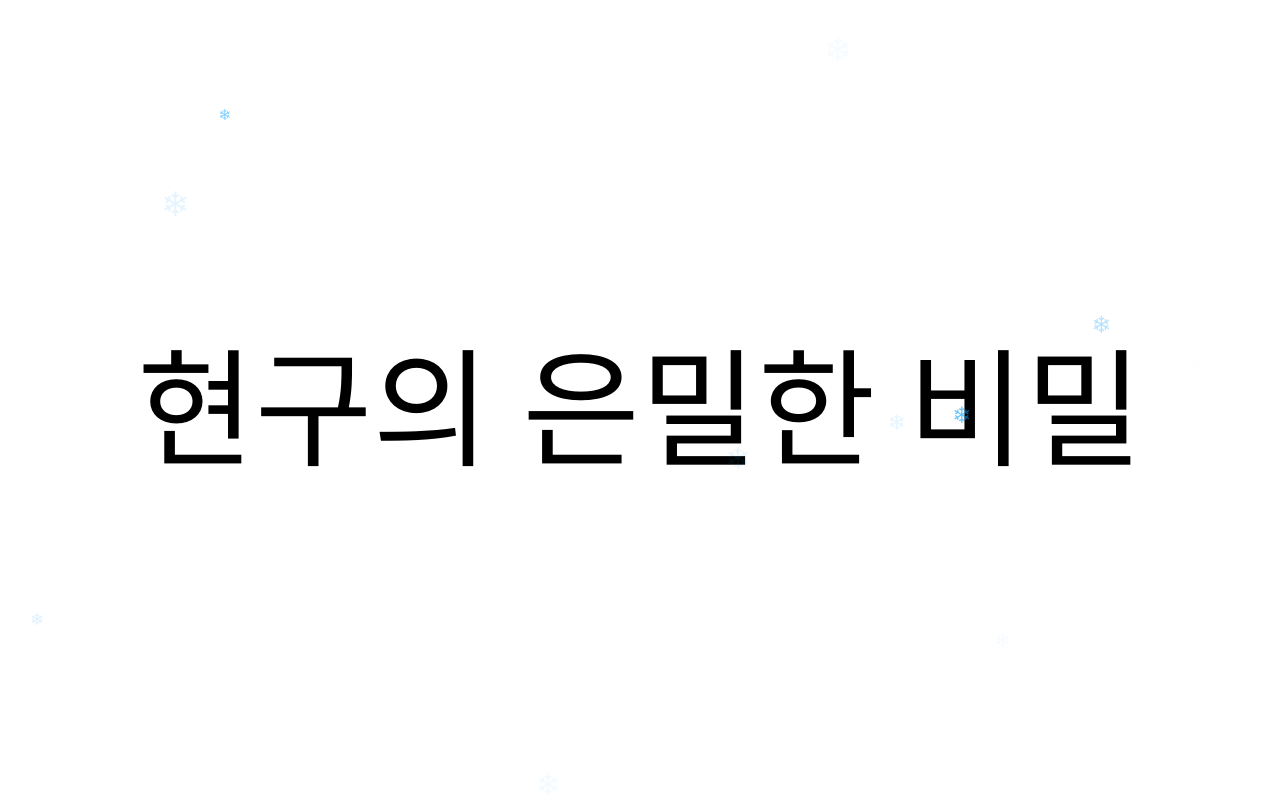
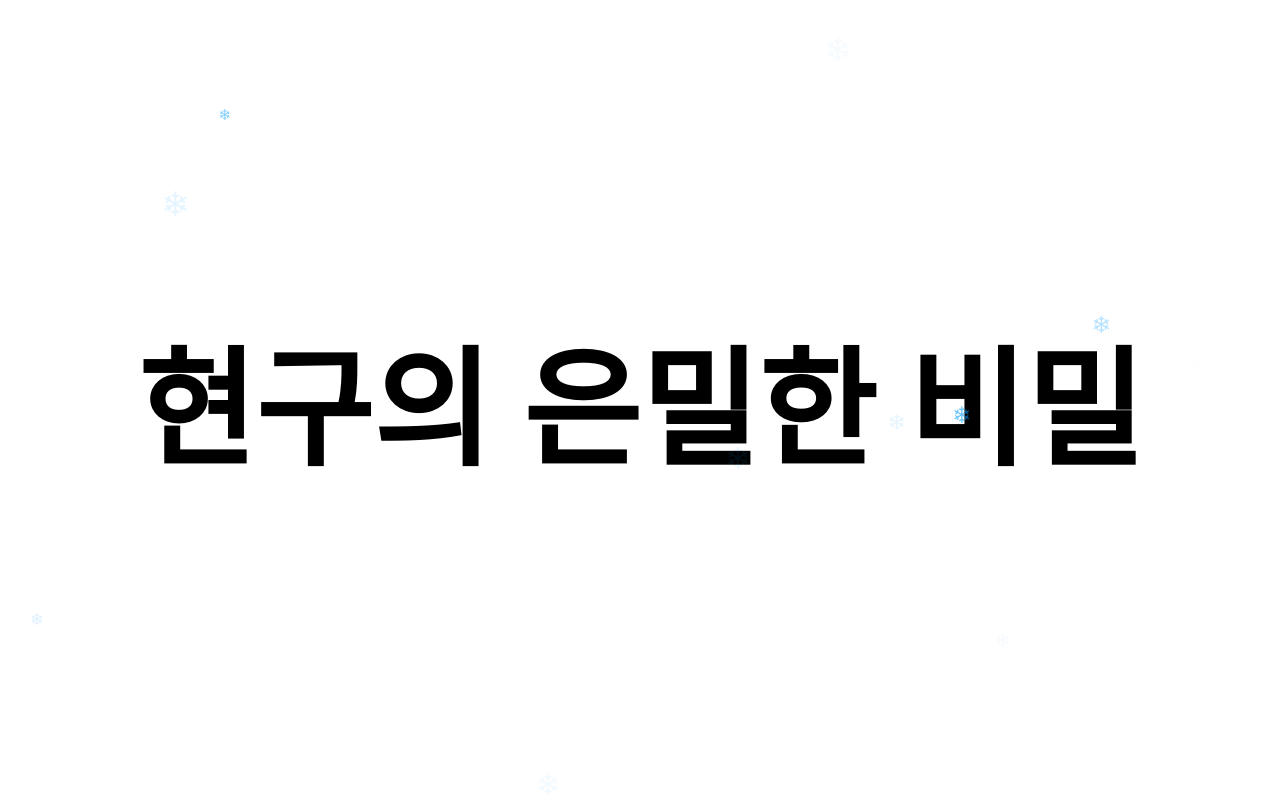
Before and after one commit to ardkyer/ardkyer9.github.io, a plain HTML site: page index.html in a window 1280 px wide. Drawn offline with Linux system fonts and the light colour scheme.

Commit message:
Update index.html

```diff
--- a/index.html
+++ b/index.html
@@ -27,7 +27,8 @@
 
   .text {
     position: absolute;
-    font-size: 10vw; /* Set font size to 10% of the viewport width */
+    font-size: 10vw;
+    font-weight: bold;
     color: #000;
     font-family: 'Noto Sans Korean';
   }
```
